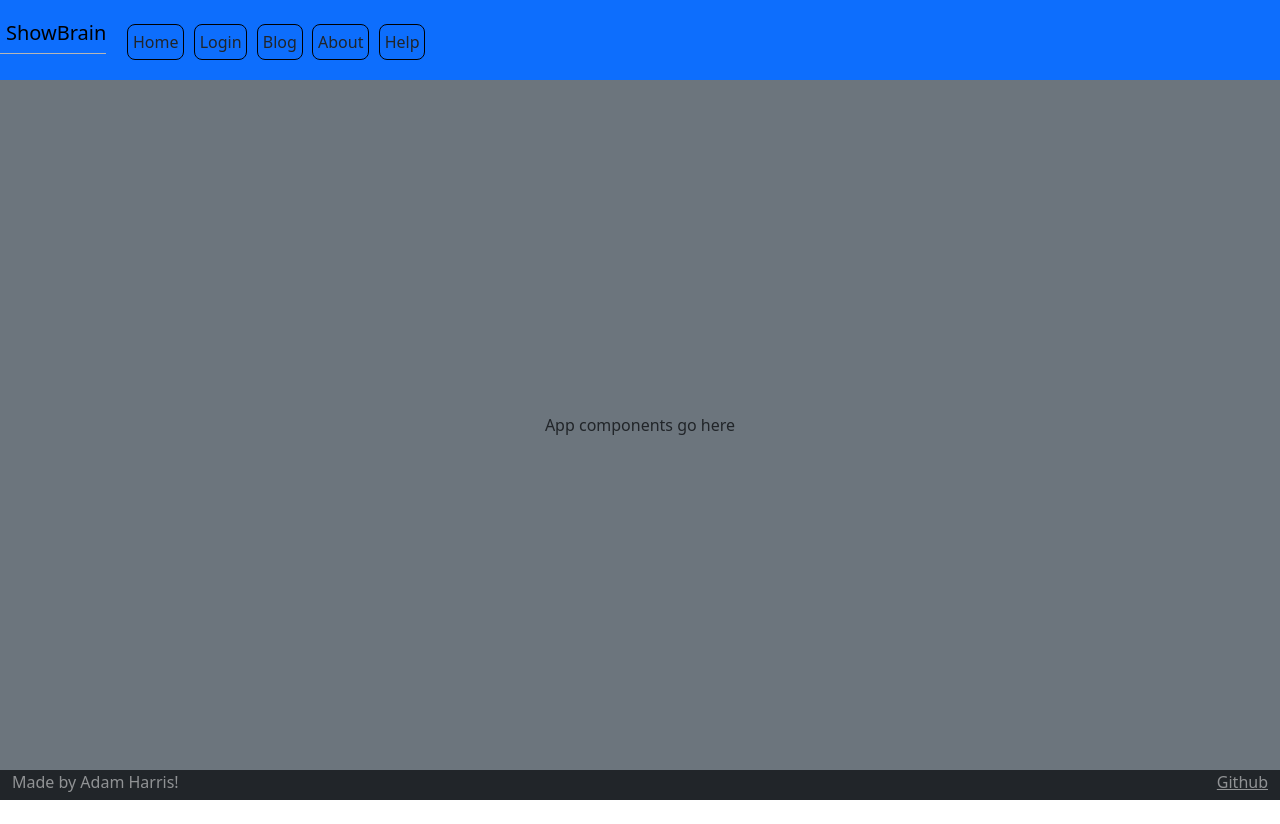
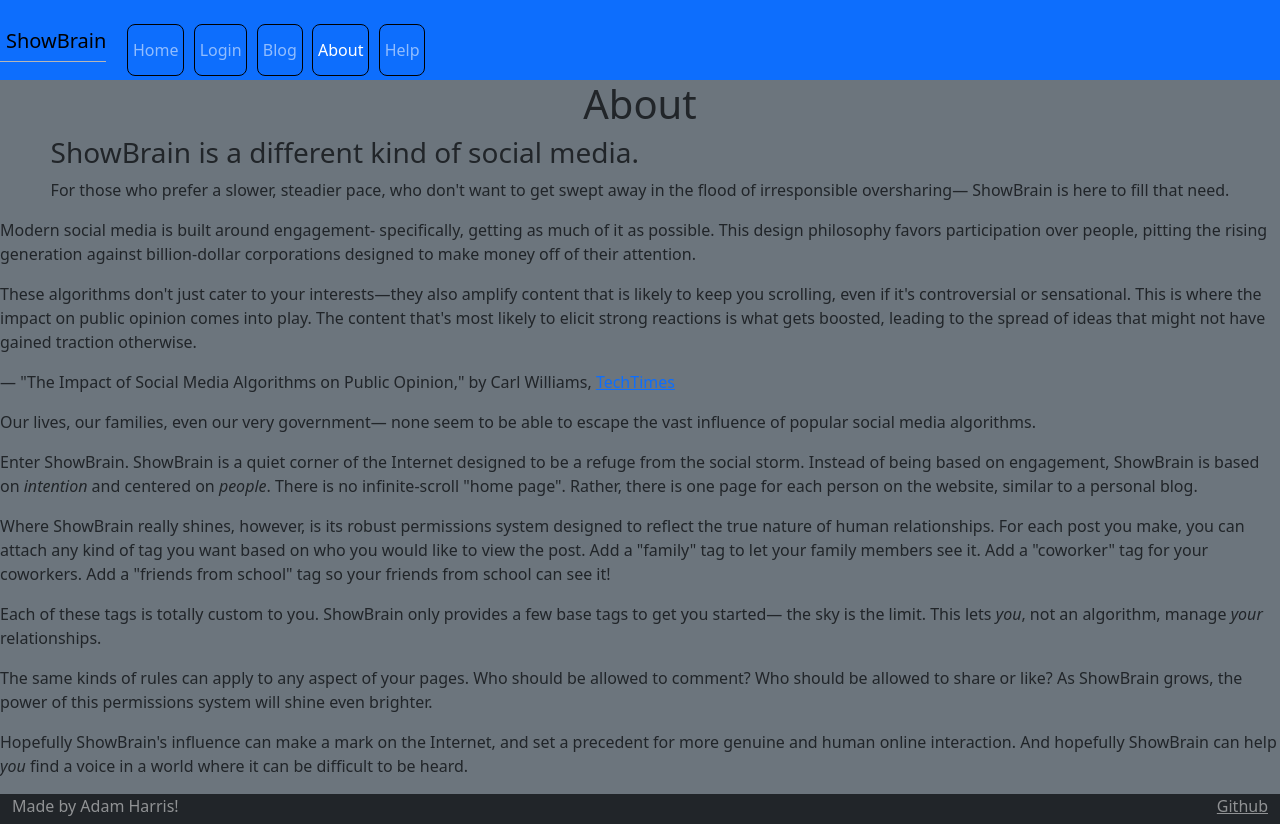
Before and after one commit to adammharris/startup, a React (Vite) app: page /about in a window 1280 px wide. Before the commit the page ends 800 px from the top, so only its background shows below. Built offline with nearby package versions, Linux system fonts and the light colour scheme.

Commit message:
Navigation works!

```diff
--- /dev/null
+++ b/src/about/about.jsx
@@ -0,0 +1,43 @@
+import React from 'react';
+
+export function About() {
+  return (
+    <main>
+        <h1>About</h1>
+        <aside>
+            <h3>ShowBrain is a different kind of social media.</h3>
+            <p>For those who prefer a slower, steadier pace, who don't want to get swept away in the flood of irresponsible oversharing— ShowBrain is here to fill that need.</p>
+        </aside>
+        <div>
+            <p>
+                Modern social media is built around engagement- specifically, getting as much of it as possible. This design philosophy favors participation over people, pitting the rising generation against billion-dollar corporations designed to make money off of their attention.
+            </p>
+            <blockquote cite="https://www.techtimes.com/articles/307600/20240923/impact-social-media-algorithms-public-opinion.htm">
+                These algorithms don't just cater to your interests—they also amplify content that is likely to keep you scrolling, even if it's controversial or sensational. This is where the impact on public opinion comes into play. The content that's most likely to elicit strong reactions is what gets boosted, leading to the spread of ideas that might not have gained traction otherwise.
+            </blockquote>
+            <p>
+                — "The Impact of Social Media Algorithms on Public Opinion," by Carl Williams, <a href="https://www.techtimes.com/articles/307600/20240923/impact-social-media-algorithms-public-opinion.htm">TechTimes</a>
+            </p>
+
+            <p>
+                Our lives, our families, even our very government— none seem to be able to escape the vast influence of popular social media algorithms.
+            </p>
+            <p>
+                Enter ShowBrain. ShowBrain is a quiet corner of the Internet designed to be a refuge from the social storm. Instead of being based on engagement, ShowBrain is based on <i>intention</i> and centered on <i>people</i>. There is no infinite-scroll "home page". Rather, there is one page for each person on the website, similar to a personal blog.
+            </p>
+            <p>
+                Where ShowBrain really shines, however, is its robust permissions system designed to reflect the true nature of human relationships. For each post you make, you can attach any kind of tag you want based on who you would like to view the post. Add a "family" tag to let your family members see it. Add a "coworker" tag for your coworkers. Add a "friends from school" tag so your friends from school can see it!
+            </p>
+            <p>
+                Each of these tags is totally custom to you. ShowBrain only provides a few base tags to get you started— the sky is the limit. This lets <i>you</i>, not an algorithm, manage <i>your</i> relationships.
+            </p>
+            <p>
+                The same kinds of rules can apply to any aspect of your pages. Who should be allowed to comment? Who should be allowed to share or like? As ShowBrain grows, the power of this permissions system will shine even brighter.
+            </p>
+            <p>
+                Hopefully ShowBrain's influence can make a mark on the Internet, and set a precedent for more genuine and human online interaction. And hopefully ShowBrain can help <i>you</i> find a voice in a world where it can be difficult to be heard.
+            </p>
+        </div>
+    </main>
+  );
+}
--- a/src/app.jsx
+++ b/src/app.jsx
@@ -1,9 +1,16 @@
 import React from 'react';
 import 'bootstrap/dist/css/bootstrap.min.css';
 import './app.css';
+import { BrowserRouter, NavLink, Route, Routes } from 'react-router-dom';
+import { Home } from './home/home';
+import { Login } from './login/login';
+import { Blog } from './blog/blog';
+import { About } from './about/about';
+import { Help } from './help/help';
 
 export default function App() {
   return (
+    <BrowserRouter>
     <div className="body bg-secondary text-dark">
         <header className="container-fluid bg-primary">
             <nav className="navbar fixed-top navbar-dark">
@@ -12,26 +19,31 @@ export default function App() {
                 </div>
                 <menu className="navbar-nav">
                     <li className="nav-item">
-                        Home
+                    <NavLink className='nav-link' to=''>Home</NavLink>
                     </li>
                     <li className="nav-item">
-                        Login
+                    <NavLink className='nav-link' to='login'>Login</NavLink>
                     </li>
                     <li className="nav-item">
-                        Blog
+                    <NavLink className='nav-link' to='blog'>Blog</NavLink>
                     </li>
                     <li className="nav-item">
-                        About
+                    <NavLink className='nav-link' to='about'>About</NavLink>
                     </li>
                     <li className="nav-item">
-                        Help
+                    <NavLink className='nav-link' to='help'>Help</NavLink>
                     </li>
                 </menu>
             </nav>
         </header>
-        <main>
-            App components go here
-        </main>
+        <Routes>
+            <Route path='/' element={<Home />} exact />
+            <Route path='/login' element={<Login />} />
+            <Route path='/blog' element={<Blog />} />
+            <Route path='/about' element={<About />} />
+            <Route path='/help' element={<Help />} />
+            <Route path='*' element={<NotFound />} />
+        </Routes>
 
         <footer className="bg-dark text-white-50">
             <div className="container-fluid">
@@ -40,5 +52,10 @@ export default function App() {
             </div>
         </footer>
     </div>
+    </BrowserRouter>
   );
 }
+
+function NotFound() {
+    return <main className="container-fluid bg-secondary text-center">404: Return to sender. Address unknown.</main>;
+  }
--- /dev/null
+++ b/src/blog/blog.jsx
@@ -0,0 +1,15 @@
+import React from 'react';
+
+export function Blog() {
+  return (
+    <main>
+        <div>
+            <h1>Blog</h1>
+            <p>Welcome to the ShowBrain blog!</p>
+        </div>
+
+        <zero-md src="pages/first.md"></zero-md>
+        <zero-md src="pages/second.md"></zero-md>
+    </main>
+  );
+}
--- /dev/null
+++ b/src/help/help.jsx
@@ -0,0 +1,27 @@
+import React from 'react';
+
+export function Help() {
+  return (
+    <main>
+            <h1>Help</h1>
+            <p>Here are some common issues.</p>
+            <h2></h2>
+            <details>
+                <summary>
+                    Why doesn't this website work yet?
+                </summary>
+                <p>
+                    Unfortunately, I have only made the HTML and CSS. Stay tuned for JavaScript, React, and Websocket.
+                </p>
+            </details>
+            <details>
+                <summary>
+                    Why was ShowBrain made?
+                </summary>
+                <p>
+                    See the <a href="about.html">about page</a>.
+                </p>
+            </details>
+        </main>
+  );
+}
--- /dev/null
+++ b/src/home/home.jsx
@@ -0,0 +1,46 @@
+import React from 'react';
+
+export function Home() {
+  return (
+    <main>
+        <div id="title">
+            <h1>Welcome to ShowBrain!</h1>
+            <p>A simple, minimal, blog-like space for sharing your thoughts.</p>
+        </div>
+
+        <div class="list">
+            <h1>How does it work?</h1>
+            <section>
+            <div>
+                <img src="icons/upload_journal.svg" width="50px"/>
+                <h3>Upload your journal</h3>
+                <p>It all starts by uploading your journal. Don't worry; we can't see it, and it is private by default.</p>
+            </div>
+
+            <div>
+                <img src="icons/access-levels.svg" width="50px"></img>
+                <h3>Assign access levels</h3>
+                <p>Odds are, you don't want everyone seeing everything, but you want some people to see some things. Tell us who should see what.</p>
+            </div>
+
+            <div>
+                <img src="icons/share_with_friends.svg" width="50px"></img>
+                <h3>Share with friends</h3>
+                <p>When your friends register, you can assign them access levels too, so only people marked as "Friend" will see entries you dedicate to friends.</p>
+            </div>
+        </section>
+        </div>
+
+        <div id="info">
+            <section>
+                <img src="media_relationships.jpg"></img>
+                <div>
+                <h1>Fine-tuned control</h1>
+                <p>Unlike other platforms, we understand that not everybody you interact with is necessarily a "friend." You can also mark people as "family," "coworker," "partner," or whatever else you want to call them. Each group of people will only see the entries that you say they can see. And people can belong to more than one category too, so your family can see the entries meant for them as well as the ones meant for your friends. Control can be fine-tuned down to the individual, so you can make entries for just one person to read if you like.</p>
+                </div>
+            </section>
+            <button onclick="location.replace('login.html')">Get Started</button>
+        </div>
+    </main>
+  );
+}
--- /dev/null
+++ b/src/login/login.jsx
@@ -0,0 +1,21 @@
+import React from 'react';
+
+export function Login() {
+  return (
+    <main id="loginform">
+        <h1>Login</h1>
+        <form method="get" action="dashboard.html">
+            <div>
+                <span>Email:</span>
+                <input type="text" placeholder="your@email.com" />
+            </div>
+            <div>
+                <span>Password: </span>
+                <input type="password" placeholder="password" />
+            </div>
+            <button type="submit">Login</button>
+            <button type="submit">Register</button>
+        </form>
+    </main>
+  );
+}
```
Also changed, not shown: src/dashboard/dashboard.jsx (added, +48 -0 lines).
